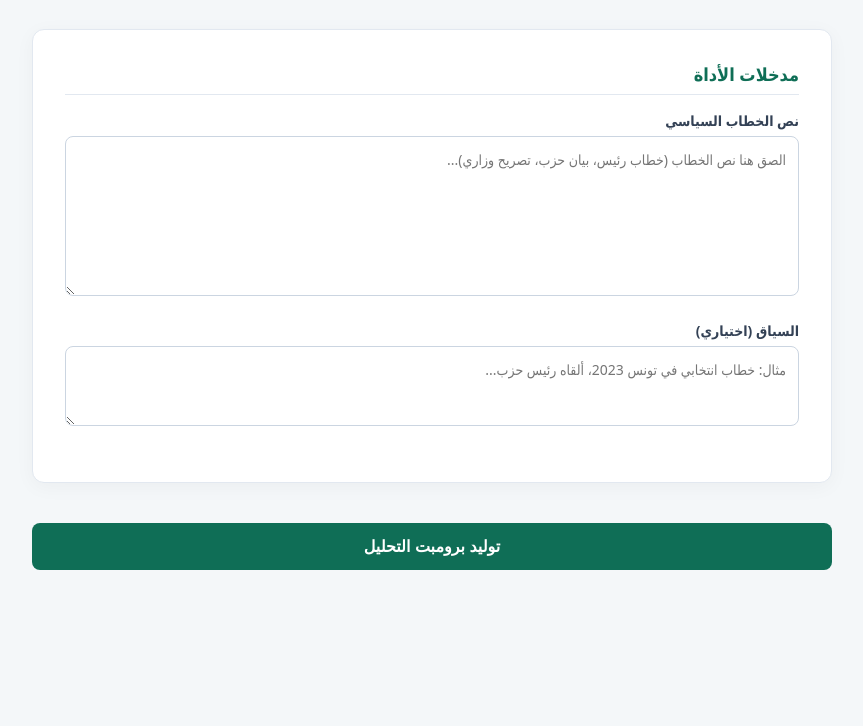
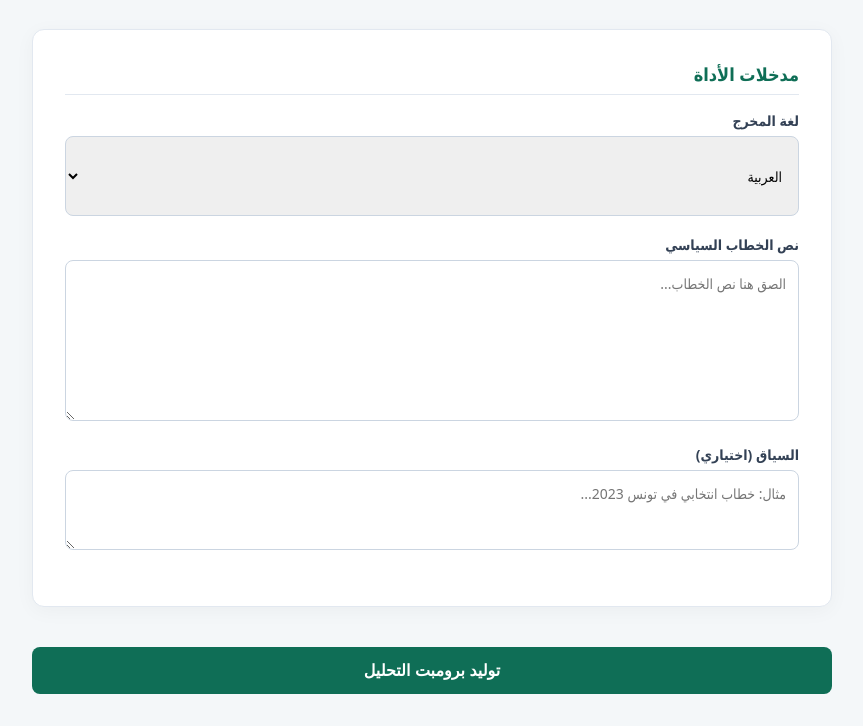
Before and after one commit to soumias1987-debug/political-research-toolkit, a plain HTML site: page discourse_analysis.html in a window 1280 px wide. Shown: the part 129-855 px from the top of the page, without its empty margins (208-1071 px from the left). Before the commit the page ends 800 px from the top, so only its background shows below. Drawn offline with Linux system fonts and the light colour scheme.

Commit message:
Update discourse_analysis.html

```diff
--- a/discourse_analysis.html
+++ b/discourse_analysis.html
@@ -3,7 +3,7 @@
 <head>
 <meta charset="UTF-8">
 <meta name="viewport" content="width=device-width, initial-scale=1.0">
-<title>تحليل الخطاب السياسي - المدرسة العليا للعلوم السياسية</title>
+<title>تحليل الخطاب السياسي</title>
 <style>
 *{box-sizing:border-box;margin:0;padding:0}
 body{font-family:system-ui,-apple-system,"Segoe UI",Tahoma,sans-serif;direction:rtl;background:#f4f7f9;color:#1e293b;padding:2rem 1rem}
@@ -15,8 +15,8 @@ p.subtitle{color:#64748b;font-size:16px}
 .section-title{font-size:18px;font-weight:700;color:#0F6E56;margin-bottom:1rem;border-bottom:1px solid #E2E8F0;padding-bottom:0.5rem}
 .form-group{margin-bottom:1.2rem}
 label{display:block;font-size:14px;font-weight:600;color:#334155;margin-bottom:6px}
-textarea{width:100%;padding:12px;border:1px solid #cbd5e1;border-radius:8px;font-size:14px;font-family:inherit;outline:none;resize:vertical;min-height:80px;line-height:1.6}
-textarea:focus{border-color:#0F6E56;box-shadow:0 0 0 3px rgba(15,110,86,0.1)}
+input[type=text], select, textarea{width:100%;padding:12px;border:1px solid #cbd5e1;border-radius:8px;font-size:14px;font-family:inherit;outline:none;resize:vertical;min-height:80px;line-height:1.6}
+textarea:focus, select:focus{border-color:#0F6E56;box-shadow:0 0 0 3px rgba(15,110,86,0.1)}
 .btn{width:100%;padding:14px;background:#0F6E56;color:white;border:none;border-radius:8px;font-size:16px;font-weight:bold;cursor:pointer;transition:background 0.2s;margin-top:1rem}
 .btn:hover{background:#085041}
 .output-box{margin-top:2rem;display:none;background:#fff;border-radius:12px;padding:2rem;border:1px solid #e2e8f0}
@@ -38,13 +38,21 @@ pre{background:#1e293b;color:#e2e8f0;padding:1.5rem;border-radius:8px;white-spac
     <div class="section-title">مدخلات الأداة</div>
 
     <div class="form-group">
+      <label>لغة المخرج</label>
+      <select id="lang">
+        <option value="Arabic (فصحى أكاديمية رصينة)">العربية</option>
+        <option value="English (formal academic, native-speaker register)">English</option>
+      </select>
+    </div>
+
+    <div class="form-group">
       <label>نص الخطاب السياسي</label>
-      <textarea id="speech" rows="6" placeholder="الصق هنا نص الخطاب (خطاب رئيس، بيان حزب، تصريح وزاري)..."></textarea>
+      <textarea id="speech" rows="6" placeholder="الصق هنا نص الخطاب..."></textarea>
     </div>
 
     <div class="form-group">
       <label>السياق (اختياري)</label>
-      <textarea id="context" placeholder="مثال: خطاب انتخابي في تونس 2023، ألقاه رئيس حزب..."></textarea>
+      <textarea id="context" placeholder="مثال: خطاب انتخابي في تونس 2023..."></textarea>
     </div>
   </div>
 
@@ -61,6 +69,7 @@ pre{background:#1e293b;color:#e2e8f0;padding:1.5rem;border-radius:8px;white-spac
 
 <script>
 document.getElementById('generateBtn').addEventListener('click', function() {
+    const lang = document.getElementById('lang').value;
     const speech = document.getElementById('speech').value || '[الخطاب]';
     const context = document.getElementById('context').value || 'غير محدد';
 
@@ -107,7 +116,7 @@ Provide a structured analysis covering:
 
 Start directly with "الاستراتيجية الخطابية:" without any preamble.
 
-Target Language: Arabic (فصحى أكاديمية رصينة)`;
+Target Language: ${lang}`;
 
     document.getElementById('resultText').textContent = prompt;
     document.getElementById('outputBox').style.display = 'block';
@@ -117,7 +126,6 @@ Target Language: Arabic (فصحى أكاديمية رصينة)`;
 document.getElementById('copyBtn').addEventListener('click', function() {
     const text = document.getElementById('resultText').textContent;
     if (!text) return;
-
     navigator.clipboard.writeText(text).then(() => {
         const btn = document.getElementById('copyBtn');
         btn.textContent = 'تم النسخ ✓';
```
